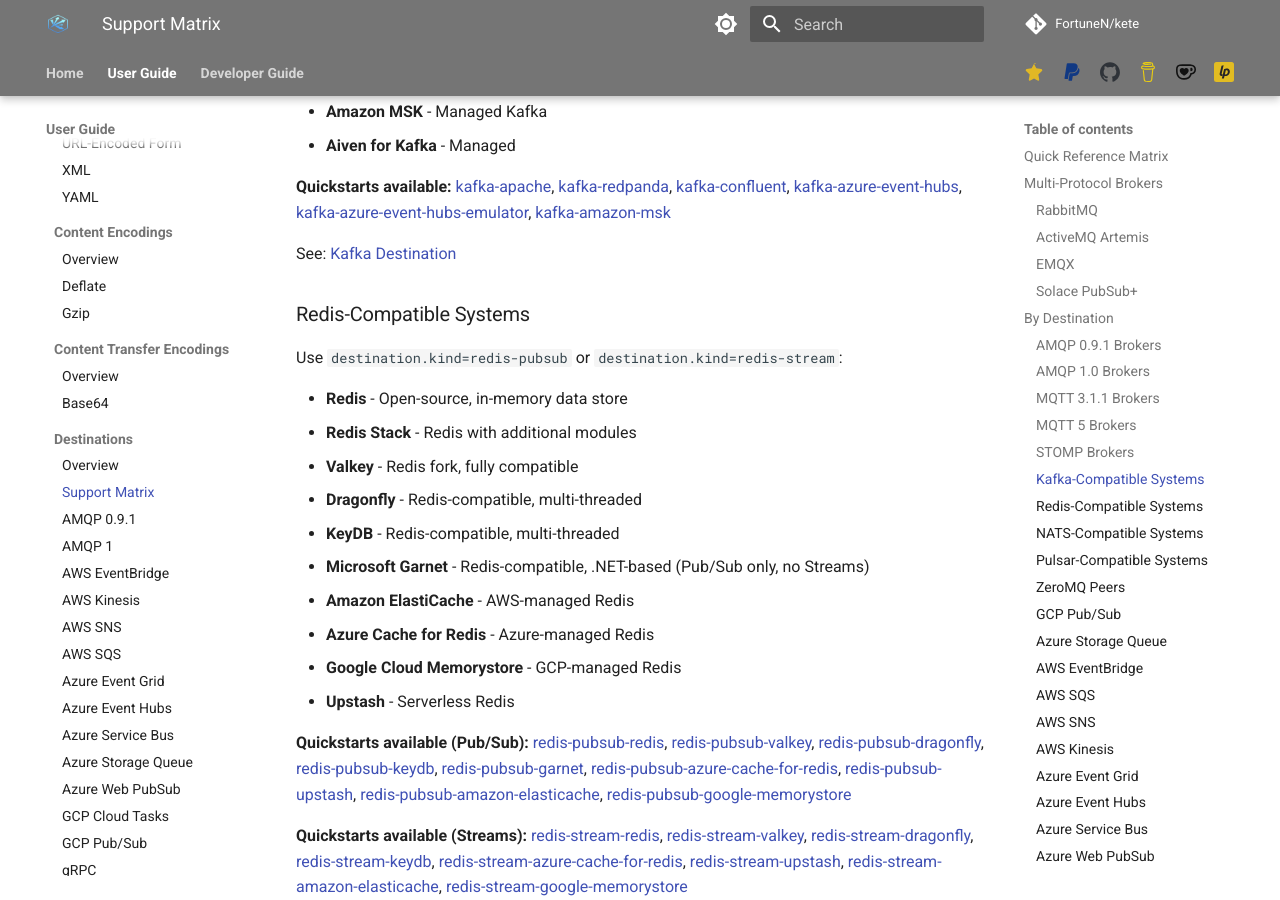
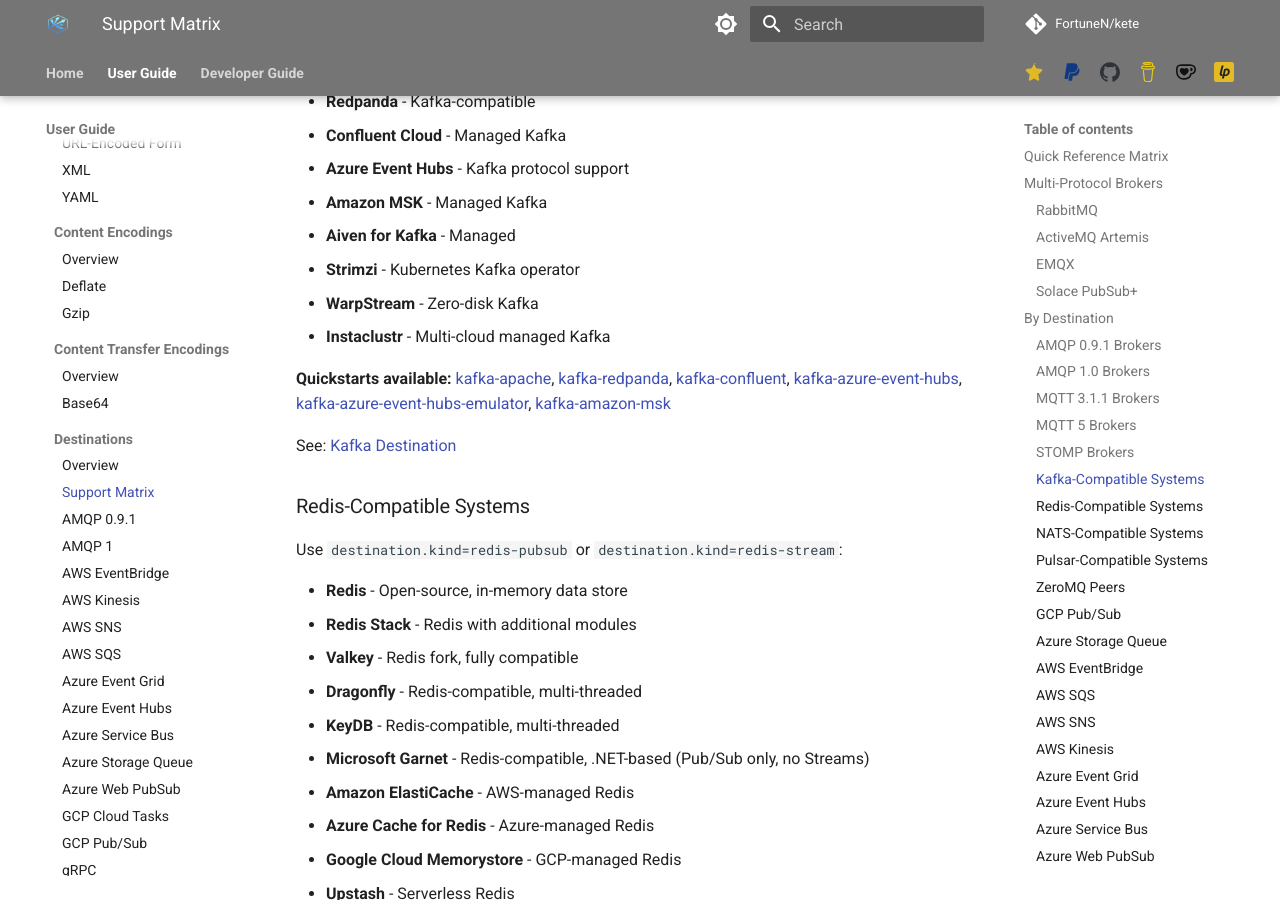
Before and after one commit to FortuneN/kete, an MkDocs documentation site: the page built from docs/user-guide/destinations/support-matrix.md, in a window 1280 px wide and 900 px high, scrolled down 7563 px. Built offline with MkDocs 1.6.1 and Material for MkDocs 9.7.7, drawn with Linux system fonts in a browser that asks for light colours; comment, search, counter and statistics services are not loaded; some of the changed text lies outside the part shown.

Commit message:
docs: fix 7 documentation discrepancies found in iteration 4 audit\n\n- support-matrix.md: Add WarpStream and Instaclustr rows to Quick Reference Matrix\n- support-matrix.md: Add Strimzi, WarpStream, Instaclustr to Kafka By Destination section\n- overview.md: Add Synadia Cloud, CloudAMQP, HiveMQ Cloud, EMQX Cloud to Cloud Services Compatibility table\n- development.md: Add missing AvroUtils.java and ProtobufUtils.java to utils/ directory listing"

```diff
--- a/docs/user-guide/destinations/support-matrix.md
+++ b/docs/user-guide/destinations/support-matrix.md
@@ -44,6 +44,8 @@ This page provides a comprehensive cross-reference of message brokers and the de
 | **Confluent Cloud** | ❌ | ❌ | ❌ | ❌ | ❌ | ✅ | ❌ | ❌ | ❌ | ❌ | ❌ | ❌ | ❌ |
 | **Aiven for Kafka** | ❌ | ❌ | ❌ | ❌ | ❌ | ✅ | ❌ | ❌ | ❌ | ❌ | ❌ | ❌ | ❌ |
 | **Strimzi** | ❌ | ❌ | ❌ | ❌ | ❌ | ✅ | ❌ | ❌ | ❌ | ❌ | ❌ | ❌ | ❌ |
+| **WarpStream** | ❌ | ❌ | ❌ | ❌ | ❌ | ✅ | ❌ | ❌ | ❌ | ❌ | ❌ | ❌ | ❌ |
+| **Instaclustr** | ❌ | ❌ | ❌ | ❌ | ❌ | ✅ | ❌ | ❌ | ❌ | ❌ | ❌ | ❌ | ❌ |
 | **Solace PubSub+** | ❌ | ✅ | ✅ | ✅ | ❌ | ❌ | ❌ | ❌ | ❌ | ✅ | ✅ | ❌ | ❌ |
 | **Apache RocketMQ** | ❌ | ❌ | ✅ | ❌ | ❌ | ❌ | ❌ | ❌ | ❌ | ❌ | ❌ | ❌ | ❌ |
 | **AWS IoT Core** | ❌ | ❌ | ✅ | ❌ | ❌ | ❌ | ❌ | ❌ | ❌ | ✅ | ✅ | ❌ | ❌ |
@@ -213,6 +215,9 @@ Use `destination.kind=kafka`:
 - **Azure Event Hubs** - Kafka protocol support
 - **Amazon MSK** - Managed Kafka
 - **Aiven for Kafka** - Managed
+- **Strimzi** - Kubernetes Kafka operator
+- **WarpStream** - Zero-disk Kafka
+- **Instaclustr** - Multi-cloud managed Kafka
 
 **Quickstarts available:** [kafka-apache](https://github.com/FortuneN/kete/tree/release/quick-starts/kafka-apache/), [kafka-redpanda](https://github.com/FortuneN/kete/tree/release/quick-starts/kafka-redpanda/), [kafka-confluent](https://github.com/FortuneN/kete/tree/release/quick-starts/kafka-confluent/), [kafka-azure-event-hubs](https://github.com/FortuneN/kete/tree/release/quick-starts/kafka-azure-event-hubs/), [kafka-azure-event-hubs-emulator](https://github.com/FortuneN/kete/tree/release/quick-starts/kafka-azure-event-hubs-emulator/), [kafka-amazon-msk](https://github.com/FortuneN/kete/tree/release/quick-starts/kafka-amazon-msk/)
 
```
Also changed, not shown: docs/developer-guide/development.md (+2 -0 lines), docs/user-guide/destinations/overview.md (+4 -0 lines).
